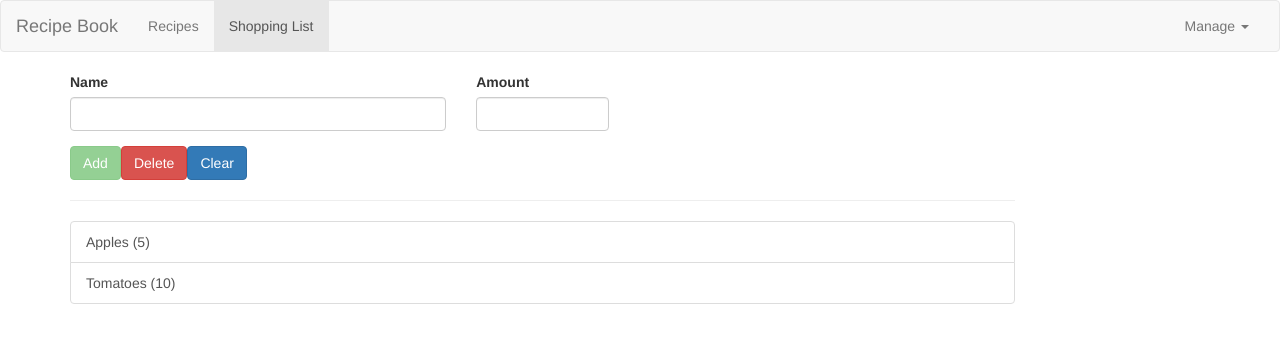
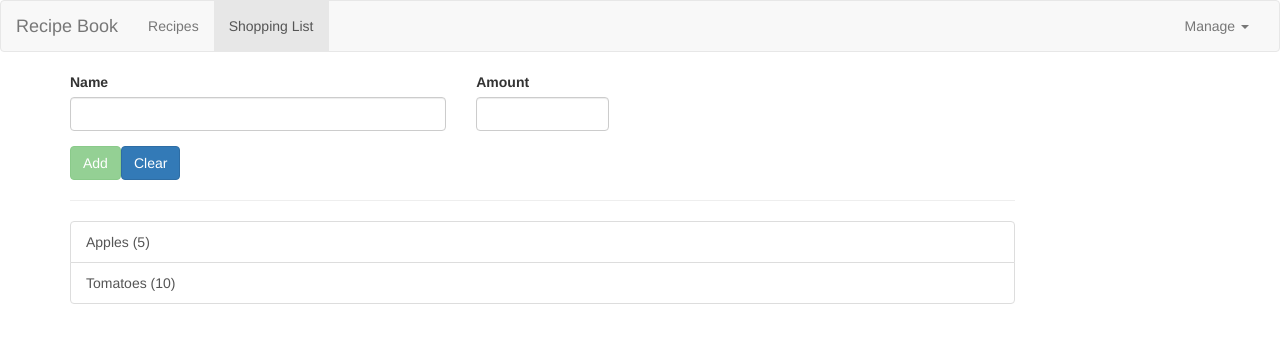
Before and after one commit to dmboone/ShoppingRecipes, an Angular app: page /shopping-list in a window 1280 px wide. Shown: the top 342 px of the page. Built offline with nearby package versions, Linux system fonts and the light colour scheme.

Commit message:
allowing the deletion of shopping list items

```diff
--- a/src/app/shopping-list/shopping-edit/shopping-edit.component.html
+++ b/src/app/shopping-list/shopping-edit/shopping-edit.component.html
@@ -33,7 +33,7 @@
                 <div class="col-xs-12">
                     <!-- the button with type submit will be the one that, when clicked, triggers the onAddItem function that has been bound to ngSubmit up above -->
                     <button [ngClass]="editMode ? 'btn-warning' : 'btn-success'" class="btn" type="submit" [disabled]="!f.valid">{{ editMode ? 'Update' : 'Add' }}</button>
-                    <button class="btn btn-danger" type="button">Delete</button>
+                    <button *ngIf="editMode" class="btn btn-danger" type="button" (click)="onDelete()">Delete</button>
                     <button class="btn btn-primary" type="button" (click)="onClear()">Clear</button>
                 </div>
             </div>
--- a/src/app/shopping-list/shopping-edit/shopping-edit.component.ts
+++ b/src/app/shopping-list/shopping-edit/shopping-edit.component.ts
@@ -52,6 +52,11 @@ export class ShoppingEditComponent implements OnInit, OnDestroy {
     this.editMode = false;
   }
 
+  onDelete(){
+    this.slService.deleteIngredient(this.editedItemIndex);
+    this.onClear();
+  }
+
   ngOnDestroy(): void { // make sure to unsubscribe from observable to avoid memory leaks
     this.subscription.unsubscribe();
   }
--- a/src/app/shopping-list/shopping-list.service.ts
+++ b/src/app/shopping-list/shopping-list.service.ts
@@ -34,4 +34,9 @@ export class ShoppingListService{
         this.ingredients[index] = newIngredient;
         this.ingredientsChanged.next(this.ingredients.slice()); // uses the Subject to emit an event with the data being a new array with the updated ingredient
     }
+
+    deleteIngredient(index: number){
+        this.ingredients.splice(index, 1);
+        this.ingredientsChanged.next(this.ingredients.slice()); // uses the Subject to emit an event with the data being a new array without that ingredient
+    }
 }
```
